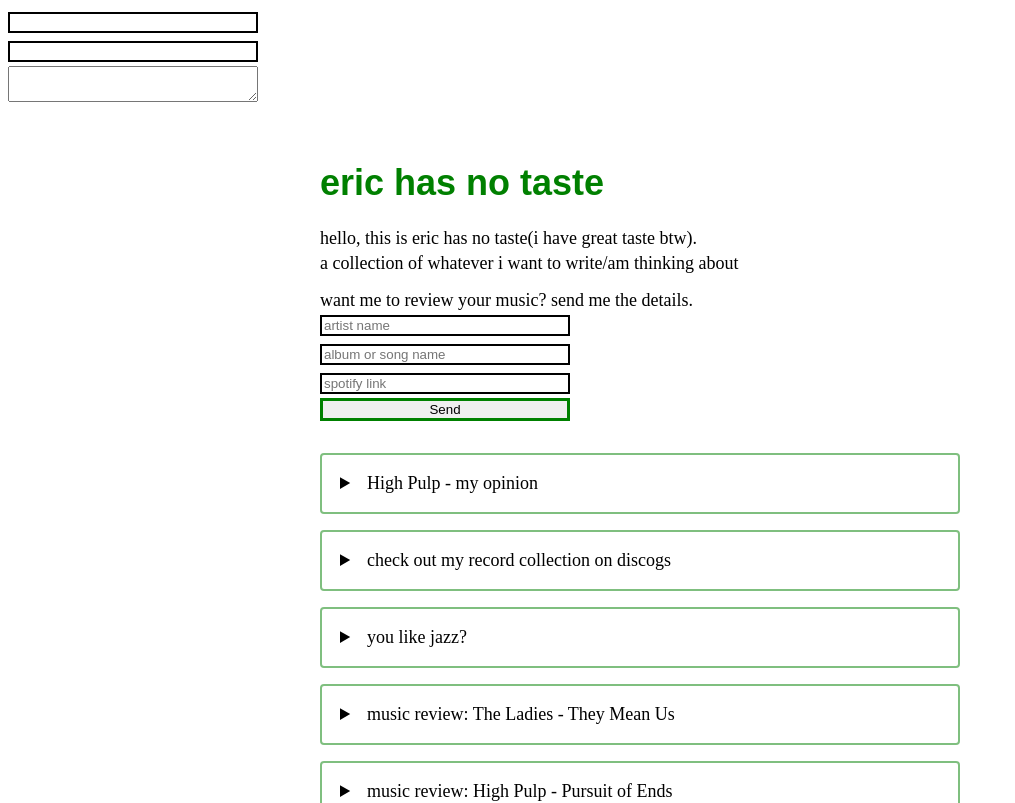
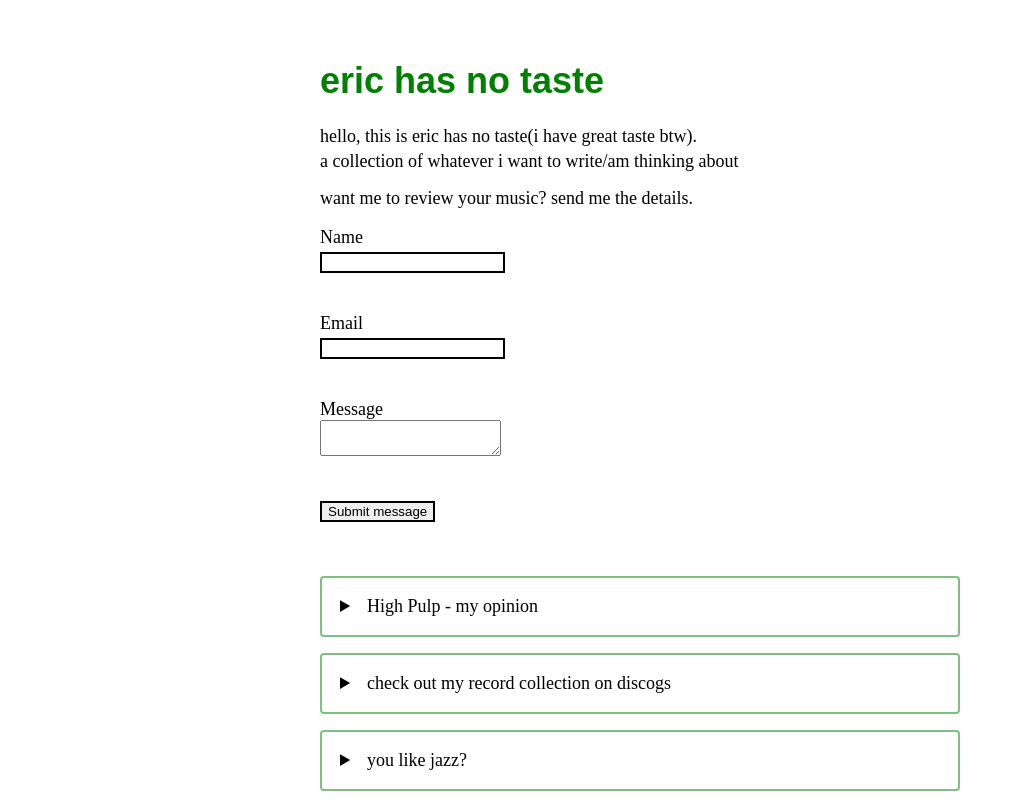
Before and after one commit to ericflatt/eric-has-no-tatse, a React (Create React App) app: page / in a window 1280 px wide. Shown: the top 803 px of the page, without its empty margins (0-1015 px from the left). Built offline with nearby package versions, Linux system fonts and the light colour scheme; a web font is replaced by a local one.

Commit message:
form test

```diff
--- a/public/index.html
+++ b/public/index.html
@@ -51,13 +51,13 @@
     <title>eric has no taste</title>
   </head>
   <body>
+    <noscript>You need to enable JavaScript to run this app.</noscript>
+    <div id="root"></div>
     <form name="contact" netlify netlify-honeypot="bot-field" hidden>
       <input type="text" name="name" />
       <input type="email" name="email" />
       <textarea name="message"></textarea>
     </form>
-    <noscript>You need to enable JavaScript to run this app.</noscript>
-    <div id="root"></div>
     <!--
       This HTML file is a template.
       If you open it directly in the browser, you will see an empty page.
--- a/src/form.js
+++ b/src/form.js
@@ -17,7 +17,25 @@
   render() {
     return (
       <div>
-        <form
+        <form name="contact" method="post">
+      <input type="hidden" name="form-name" value="contact" />
+      <p>
+        <label htmlFor="name">Name</label> <br />
+        <input type="text" id="name" name="name" required />
+      </p>
+      <p>
+        <label htmlFor="email">Email</label> <br />
+        <input type="email" id="email" name="email" required />
+      </p>
+      <p>
+        <label htmlFor="message">Message</label> <br />
+        <textarea id="message" name="message" required></textarea>
+      </p>
+      <p>
+        <input type="submit" value="Submit message" />
+      </p>
+    </form>
+        {/* <form
           name="contact"
           // action="https://send.pageclip.co/vKmFJdXlwFsRoY4Ue1mgG2qt2sLHMvqM"
           className="pageclip-form"
@@ -46,11 +64,11 @@
           <button
             type="submit"
             className="pageclip-form__submit form-button"
-            onClick={this.handleClick}
+            // onClick={this.handleClick}
           >
             <span>Send</span>
           </button>
-        </form>
+        </form> */}
       </div>
     );
   }
```
